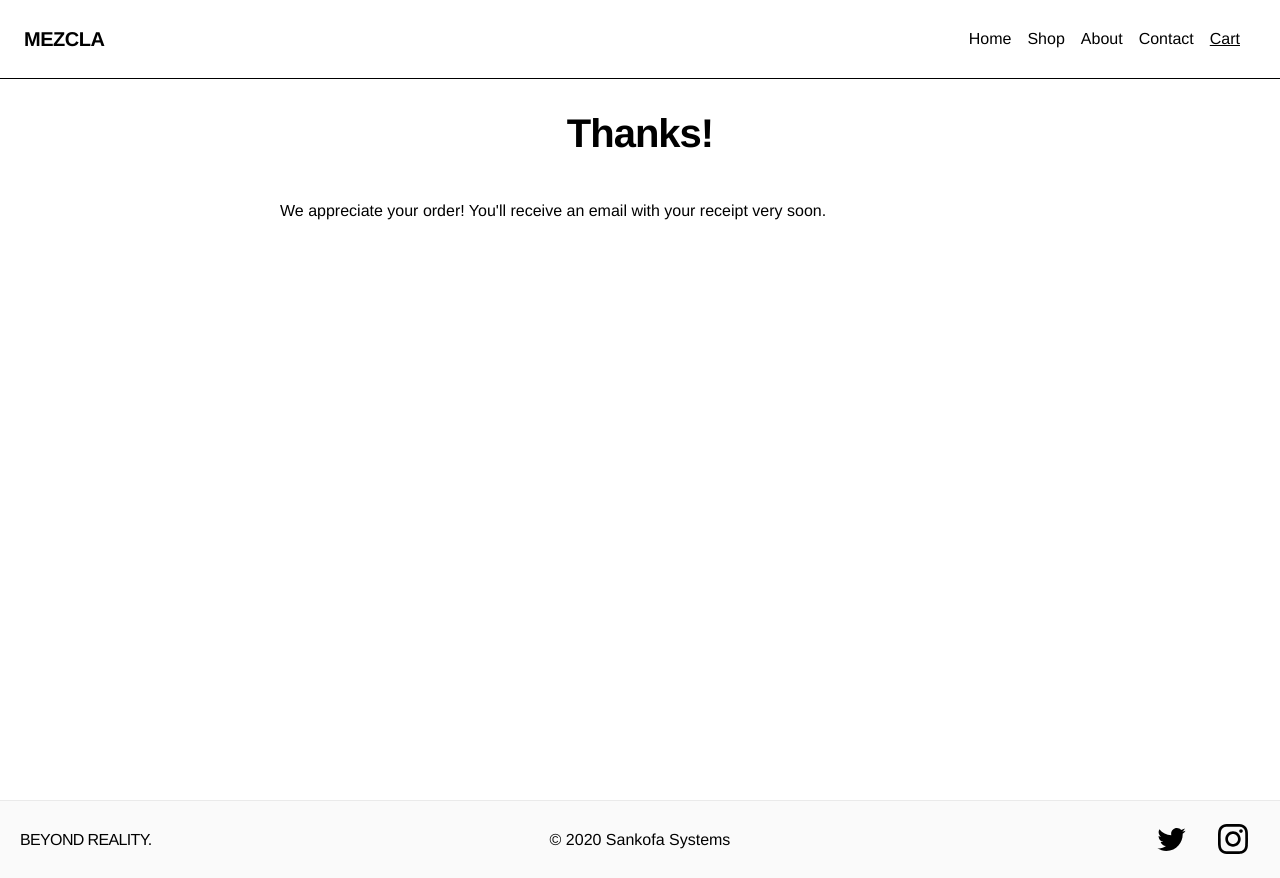
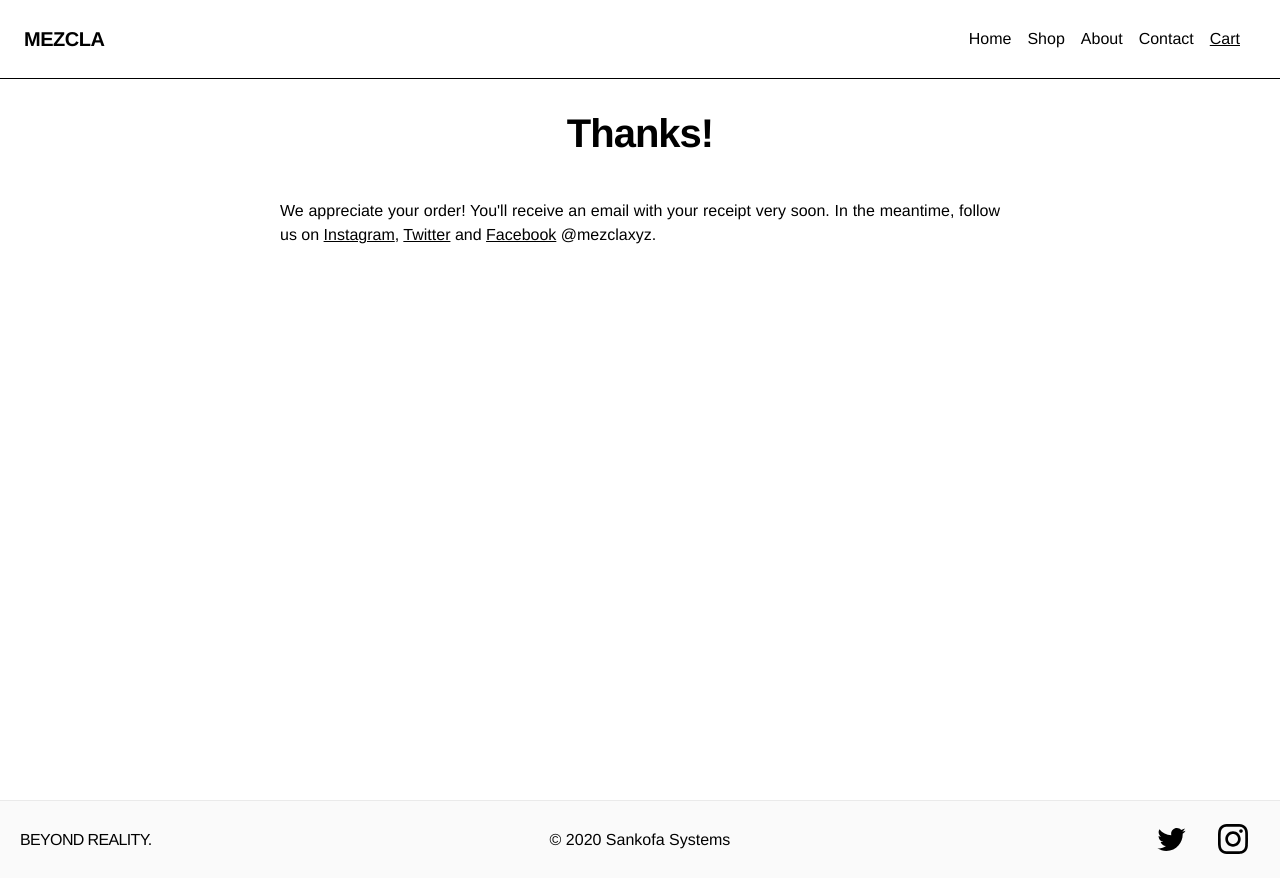
Before and after one commit to aunyks/lettermatch-2, a Next.js app: page /thanks in a window 1280 px wide. Built offline with nearby package versions, Linux system fonts and the light colour scheme.

Commit message:
better thanks page

```diff
--- a/pages/thanks.js
+++ b/pages/thanks.js
@@ -14,7 +14,7 @@ export default function ThanksPage() {
           </h1>
           <div className="my-3 lg:my-5 lg:px-64 lg:text-justify">
             <p className="my-4">
-              We appreciate your order! You'll receive an email with your receipt very soon.
+              We appreciate your order! You'll receive an email with your receipt very soon. In the meantime, follow us on <a className="underline" href="https://www.instagram.com/mezclaxyz">Instagram</a>, <a className="underline" href="https://twitter.com/mezclaxyz">Twitter</a> and <a className="underline" href="https://www.facebook.com/mezclaxyz">Facebook</a> @mezclaxyz.
             </p>
           </div>
         </div>
```
